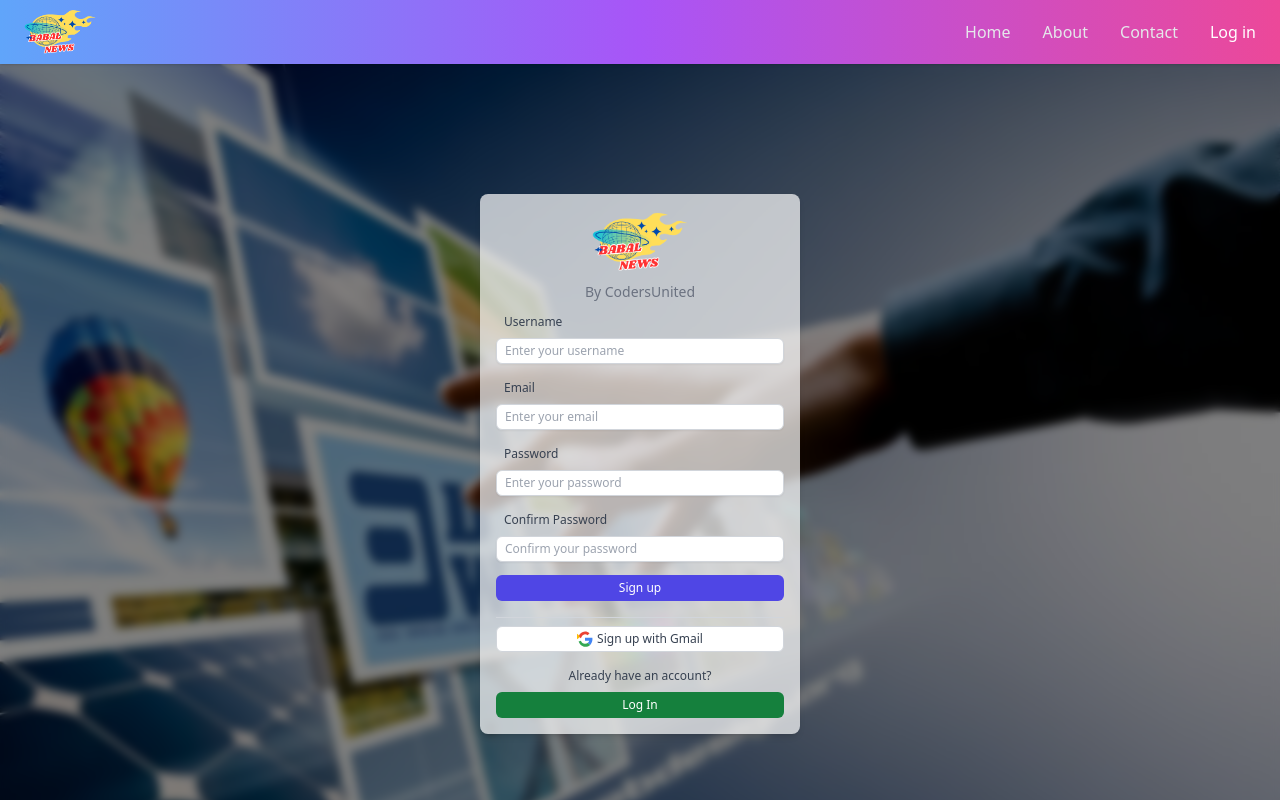
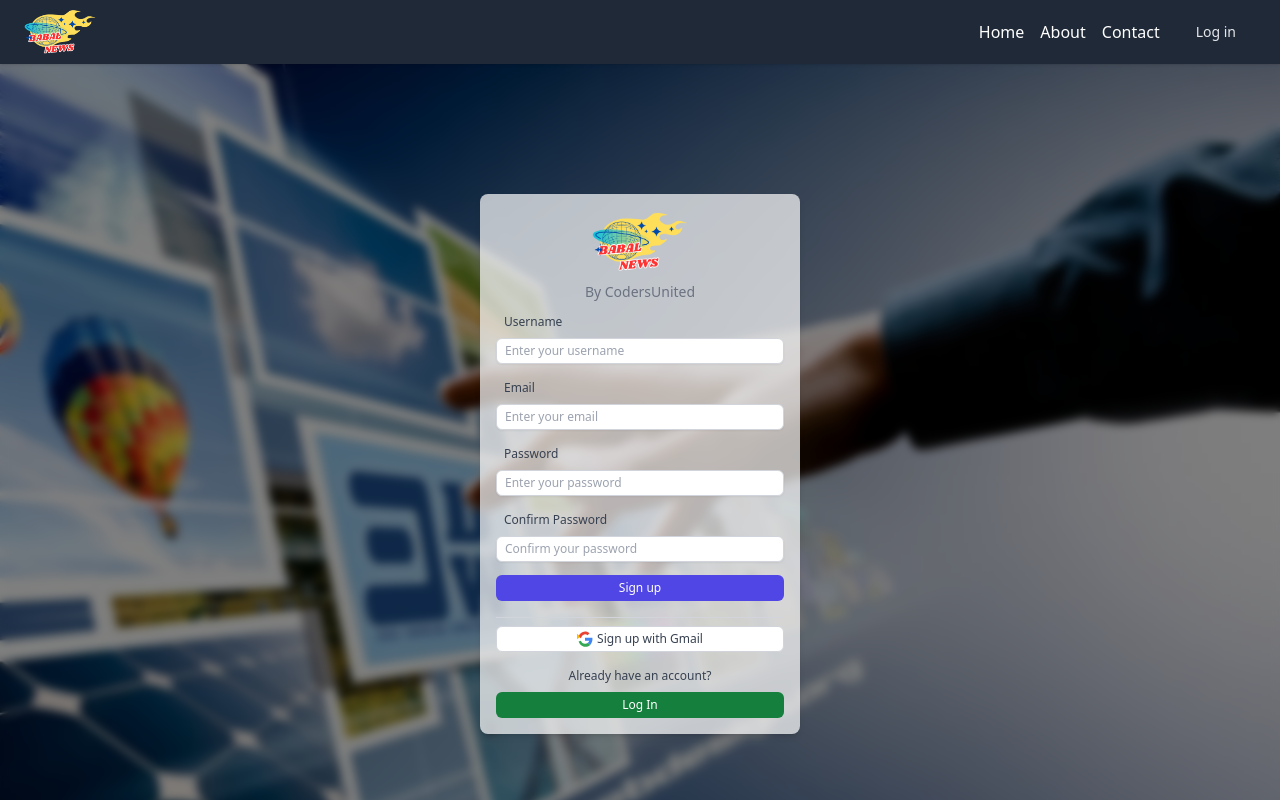
Before and after one commit to dahalsandesh/Personalized-News-Recommendation-Frontend, a React (Vite) app in the folder frontend/: page /signup in a window 1280 px wide. Shown: the top 800 px of the page. Built offline with nearby package versions, Linux system fonts and the light colour scheme.

Commit message:
authentication change

```diff
--- a/frontend/src/Emailvalidate/EmailValid.jsx
+++ b/frontend/src/Emailvalidate/EmailValid.jsx
@@ -6,18 +6,18 @@ import Alert from '../components/Alert/Alert';
 const EmailValid = () => {
     const navigate = useNavigate();
 
-    const redirectToHome = () => {
-        navigate('/');
+    const redirectToLogin = () => {
+        navigate('/login');
     };
 
     return (
         <div className="flex flex-col items-center justify-center min-h-screen bg-gray-100">
-            <Alert message="Email validation success" type="success" />
+            <Alert message="Please validate your email" type="process" />
             <button
-                onClick={redirectToHome}
+                onClick={redirectToLogin}
                 className="mt-4 px-4 py-2 bg-blue-500 text-white rounded-lg"
             >
-                Go to Home Page
+                Go to Login Page
             </button>
         </div>
     );
--- a/frontend/src/components/Alert/Alert.css
+++ b/frontend/src/components/Alert/Alert.css
@@ -13,6 +13,9 @@
 .alert.error {
   @apply bg-red-500;
 }
+.alert.process{
+  @apply bg-yellow-500
+}
 
 .alert .countdown {
   @apply absolute bottom-0 left-0 h-1 bg-white w-full;
--- a/frontend/src/components/Footer/Footer.jsx
+++ b/frontend/src/components/Footer/Footer.jsx
@@ -4,7 +4,8 @@ import Logo from '../../Images/Logo.png';
 
 const Footer = () => {
     return (
-        <footer className="bg-gradient-to-r from-blue-400 via-purple-500 to-pink-500 border-t border-gray-200 py-4">
+        <footer className="bg-gray-100 dark:bg-gray-500 border-t border-gray-200 py-4">
+
             <div className="container mx-auto px-4">
                 <div className="flex flex-col lg:flex-row justify-between items-center">
                     <div className="flex items-center justify-center lg:justify-start mb-2 lg:mb-0">
--- a/frontend/src/components/Header/Header.jsx
+++ b/frontend/src/components/Header/Header.jsx
@@ -6,18 +6,14 @@ import Alert from '../Alert/Alert';
 
 const Header = () => {
   const [menuOpen, setMenuOpen] = useState(false);
-    const [isLoggedIn, setIsLoggedIn] = useState(false);
   const [logoutError, setLogoutError] = useState('');
   const [logoutSuccess, setLogoutSuccess] = useState('');
   const navigate = useNavigate();
+  const [token, setToken] = useState(localStorage.getItem('token'));
 
   useEffect(() => {
-        const loggedIn = localStorage.getItem('isLoggedIn');
-        setIsLoggedIn(loggedIn === 'true');
-
     const handleLoginStateChanged = () => {
-            const loggedIn = localStorage.getItem('isLoggedIn');
-            setIsLoggedIn(loggedIn === 'true');
+      setToken(localStorage.getItem('token'));
     };
 
     window.addEventListener('loginStateChanged', handleLoginStateChanged);
@@ -29,7 +25,7 @@ const Header = () => {
 
   const handleLogoutClick = async () => {
     try {
-            const { success, error } = await handleLogout({ onLogout: () => setIsLoggedIn(false) });
+      const { success, error } = await handleLogout({ onLogout: () => setToken(null) });
       if (success) {
         setLogoutSuccess(success);
         navigate('/');
@@ -48,58 +44,16 @@ const Header = () => {
   };
 
   return (
-        <header className="bg-gradient-to-r from-blue-400 via-purple-500 to-pink-500 shadow sticky top-0 z-50">
-            <nav className="max-w-screen-xl mx-auto px-4 lg:px-6 py-2 flex justify-between items-center">
+    <header className="bg-gray-800 shadow sticky top-0 z-50">
+      <nav className="max-w-screen-xl mx-auto px-4 lg:px-6 py-2 flex justify-between items-center text-white">
         <Link to="/" className="flex items-center">
           <img src={Logo} className="h-10 sm:h-12" alt="Logo" />
         </Link>
-                <div className="flex items-center space-x-4 lg:space-x-8">
-                    <NavLink
-                        to="/"
-                        className={({ isActive }) =>
-                            `text-sm lg:text-base ${isActive ? 'text-white' : 'text-gray-200'} hover:text-white`
-                        }
-                    >
-                        Home
-                    </NavLink>
-                    <NavLink
-                        to="/about"
-                        className={({ isActive }) =>
-                            `text-sm lg:text-base ${isActive ? 'text-white' : 'text-gray-200'} hover:text-white`
-                        }
-                    >
-                        About
-                    </NavLink>
-                    <NavLink
-                        to="/contact"
-                        className={({ isActive }) =>
-                            `text-sm lg:text-base ${isActive ? 'text-white' : 'text-gray-200'} hover:text-white`
-                        }
-                    >
-                        Contact
-                    </NavLink>
-                    <div className="relative">
-                        {isLoggedIn ? (
-                            <button
-                                onClick={handleLogoutClick}
-                                className="text-sm lg:text-base text-white hover:text-gray-200 focus:outline-none relative"
-                            >
-                                Log out
-                            </button>
-                        ) : (
-                            <Link
-                                to="/login"
-                                className="text-sm lg:text-base text-white hover:text-gray-200 focus:outline-none relative"
-                            >
-                                Log in
-                                <div className="absolute w-2 h-2 bg-white rounded-full -right-2 top-1/2 transform -translate-y-1/2 transition duration-300 opacity-0 group-hover:opacity-100"></div>
-                            </Link>
-                        )}
-                    </div>
+        <div className="flex items-center space-x-4 lg:space-x-8 lg:hidden">
           <button
             onClick={() => setMenuOpen(!menuOpen)}
             type="button"
-                        className="lg:hidden text-white hover:text-gray-200 focus:outline-none"
+            className="text-gray-600 hover:text-gray-800 focus:outline-none"
             aria-controls="mobile-menu"
             aria-expanded={menuOpen}
           >
@@ -113,47 +67,84 @@ const Header = () => {
             </svg>
           </button>
         </div>
+        <div className="hidden lg:flex lg:items-center lg:space-x-4">
+          <NavLink
+            to="/"
+            className="text-sm lg:text-base hover:text-white"
+            activeClassName="text-gray-300"
+          >
+            Home
+          </NavLink>
+          <NavLink
+            to="/about"
+            className="text-sm lg:text-base hover:text-white"
+            activeClassName="text-gray-300"
+          >
+            About
+          </NavLink>
+          <NavLink
+            to="/contact"
+            className="text-sm lg:text-base hover:text-white"
+            activeClassName="text-gray-300"
+          >
+            Contact
+          </NavLink>
+          {!token && (
+            <Link
+              to="/login"
+              className="text-gray-200 hover:bg-gray-600 focus:ring-2 focus:ring-green-100 font-medium rounded-lg text-sm px-4 lg:px-5 py-2 lg:py-2.5 mr-2 focus:outline-none"
+            >
+              Log in
+            </Link>
+          )}
+          {token && (
+            <button
+              onClick={handleLogoutClick}
+              className="text-gray-200 hover:bg-red-300 focus:ring-2 focus:ring-red-500 font-medium rounded-lg text-sm px-4 lg:px-5 py-2 lg:py-2.5 mr-2 focus:outline-none"
+            >
+              Log out
+            </button>
+          )}
+        </div>
       </nav>
       {menuOpen && (
         <div className="lg:hidden bg-white shadow-md">
           <NavLink
             to="/"
-                        className={({ isActive }) =>
-                            `block px-4 py-2 ${isActive ? 'text-orange-700' : 'text-gray-700'} hover:text-orange-700`
-                        }
+            className="block px-4 py-2 text-gray-800 hover:text-gray-900"
+            activeClassName="text-gray-300"
           >
             Home
           </NavLink>
           <NavLink
             to="/about"
-                        className={({ isActive }) =>
-                            `block px-4 py-2 ${isActive ? 'text-orange-700' : 'text-gray-700'} hover:text-orange-700`
-                        }
+            className="block px-4 py-2 text-gray-800 hover:text-gray-900"
+            activeClassName="text-gray-300"
           >
             About
           </NavLink>
           <NavLink
             to="/contact"
-                        className={({ isActive }) =>
-                            `block px-4 py-2 ${isActive ? 'text-orange-700' : 'text-gray-700'} hover:text-orange-700`
-                        }
+            className="block px-4 py-2 text-gray-800 hover:text-gray-900"
+            activeClassName="text-gray-300"
           >
             Contact
           </NavLink>
-                    {isLoggedIn ? (
+          {!token && (
+            <Link
+              to="/login"
+              className="block px-4 py-2 text-gray-800 hover:text-gray-900 focus:outline-none"
+            >
+              Log in
+            </Link>
+          )}
+          {token && (
             <button
               onClick={handleLogoutClick}
-                            className="block w-full text-left px-4 py-2 text-gray-800 hover:text-orange-700"
+              className="block w-full text-left px-4 py-2 text-gray-800 hover:text-gray-900"
             >
               Log out
             </button>
-                    ) : (
-                        <Link
-                            to="/login"
-                            className="block w-full text-left px-4 py-2 text-gray-800 hover:text-orange-700"
-                        >
-                            Log in
-                        </Link>
           )}
         </div>
       )}
--- a/frontend/src/components/Logout/Logout.jsx
+++ b/frontend/src/components/Logout/Logout.jsx
@@ -3,16 +3,25 @@ import Alert from '../Alert/Alert';
 
 export const handleLogout = async ({ onLogout }) => {
     try {
+        const token = localStorage.getItem('token');
+        if (!token) {
+            return { error: 'Token not found. Please log in again.' };
+        }
+
         const response = await axios.post(
             'http://127.0.0.1:8000/api/account/user/Logout',
             {},
             {
+                headers: {
+                    Authorization: `token ${token}`
+                },
                 withCredentials: true,
             }
         );
 
         if (response.status === 200) {
             localStorage.removeItem('isLoggedIn');
+            localStorage.removeItem('token');
             window.dispatchEvent(new Event('loginStateChanged'));
             onLogout();
             return { success: 'Logout successful' };
--- a/frontend/src/main.jsx
+++ b/frontend/src/main.jsx
@@ -33,7 +33,7 @@ const router = createBrowserRouter([
       {path: "signup",
       element: <Signup />
       },
-      {path: "email-valid",
+      {path: "verify-email",
       element: <EmailValid />
       },
       {path: "valid-error",
--- a/frontend/tailwind.config.js
+++ b/frontend/tailwind.config.js
@@ -10,6 +10,7 @@ export default {
         'login-bg': "url('./src/Images/Login-bgImg.jpg')",
         'signup-bg': "url('./src/Images/Signup-bg-img.jpg')",
       }),
+
     },
   },
   plugins: [],
```
Also changed, not shown: frontend/src/Login/Login.jsx (+16 -3 lines), frontend/src/Signup/Signup.jsx (+36 -8 lines). Lines whose indentation alone changed are shown as unchanged.
